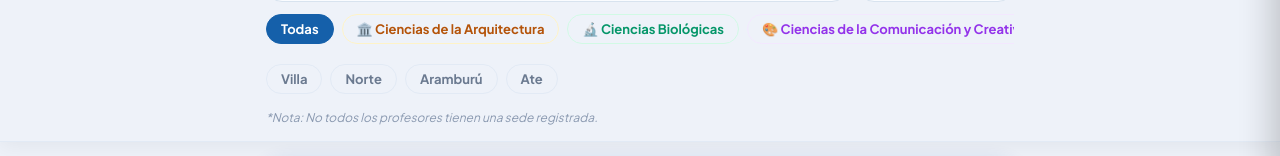
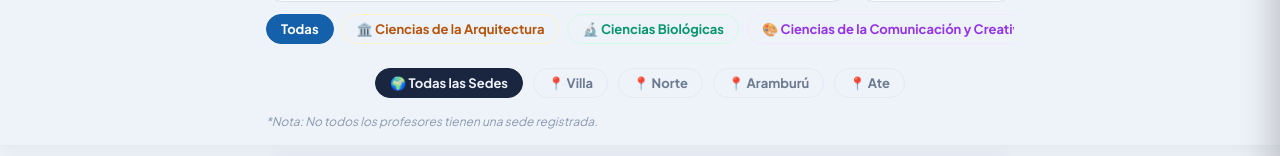
Before and after one commit to leonelesteffanoch-art/profesoresUCSUR, a React (Vite) app: page / in a window 1280 px wide. Shown: the part 429-585 px from the top of the page. Built offline with nearby package versions, Linux system fonts and the light colour scheme; no server answers; the database is empty.

Commit message:
Mejoras en filtros por sede

```diff
--- a/src/pages/Home.jsx
+++ b/src/pages/Home.jsx
@@ -108,9 +108,25 @@ export const Home = ({
               ))}
             </div>
 
-            <div style={{ display: "flex", gap: 8, overflowX: "auto", paddingBottom: 8 }}>
+            <div style={{ display: "flex", gap: 10, flexWrap: "wrap", justifyContent: "center", paddingBottom: 8, marginTop: 4 }}>
+              {/* Botón Todas */}
+              <button onClick={() => setSedeFiltro([])}
+                aria-pressed={sedeFiltro.length === 0}
+                style={{
+                  padding: "6px 14px", borderRadius: 20, fontSize: 13, cursor: "pointer", fontWeight: 700,
+                  border: "1.5px solid", transition: "all .2s cubic-bezier(0.4, 0, 0.2, 1)", whiteSpace: "nowrap", flexShrink: 0, fontFamily: "inherit",
+                  background: sedeFiltro.length === 0 ? "var(--text-dark)" : "transparent",
+                  color: sedeFiltro.length === 0 ? "var(--bg-main)" : "var(--text-dark)",
+                  borderColor: sedeFiltro.length === 0 ? "var(--text-dark)" : "var(--border-color)"
+                }}>
+                🌍 Todas las Sedes
+              </button>
+
               {SEDES.map(s => {
                 const isSelected = sedeFiltro.includes(s);
+                const sedeColors = { "Villa": "#2563EB", "Norte": "#059669", "Aramburú": "#D97706", "Ate": "#7C3AED" };
+                const c = sedeColors[s] || B;
+
                 return (
                   <button key={s} onClick={() => {
                       if (isSelected) setSedeFiltro(sedeFiltro.filter(x => x !== s));
@@ -120,11 +136,11 @@ export const Home = ({
                     style={{
                       padding: "6px 14px", borderRadius: 20, fontSize: 13, cursor: "pointer", fontWeight: 700,
                       border: "1.5px solid", transition: "all .2s cubic-bezier(0.4, 0, 0.2, 1)", whiteSpace: "nowrap", flexShrink: 0, fontFamily: "inherit",
-                      background: isSelected ? B : "transparent",
+                      background: isSelected ? c : "transparent",
                       color: isSelected ? "#fff" : "var(--text-muted)",
-                      borderColor: isSelected ? B : "var(--border-color)"
+                      borderColor: isSelected ? c : "var(--border-color)"
                     }}>
-                    {s}
+                    📍 {s}
                   </button>
                 );
               })}
```
